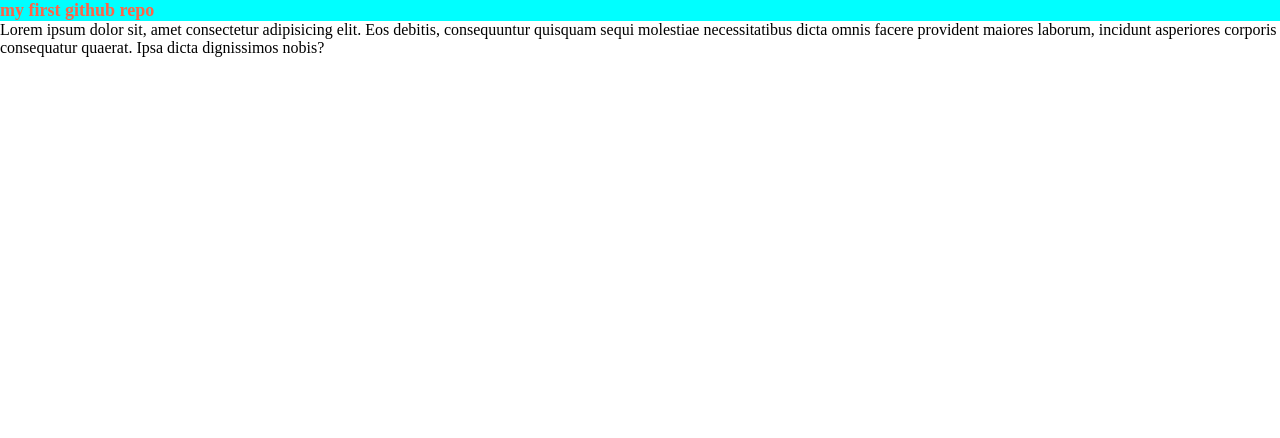
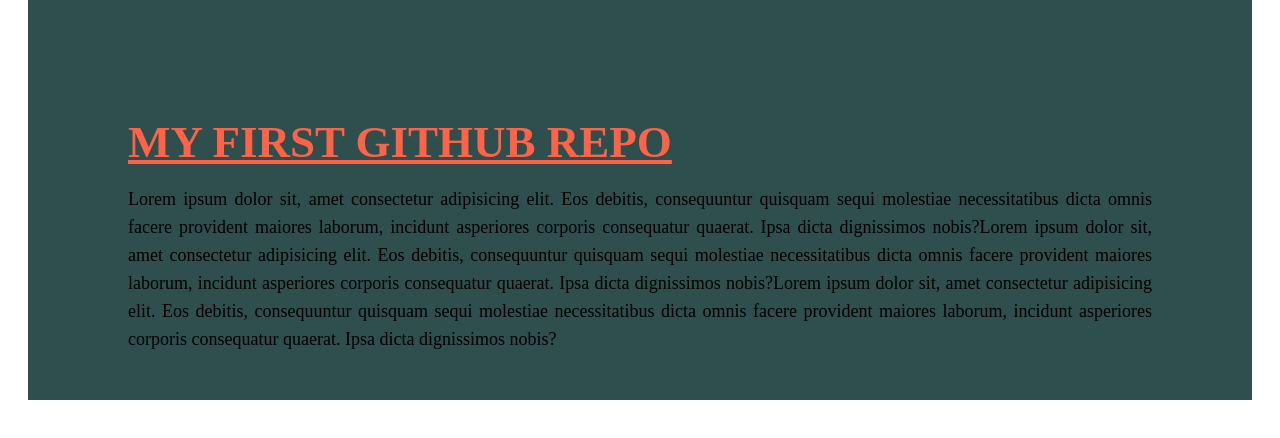
Before and after one commit to Rebeka08/my-frist-github-repo, a plain HTML site: page index.html in a window 1280 px wide. Drawn offline with Linux system fonts and the light colour scheme.

Commit message:
html and css added

```diff
--- a/index.html
+++ b/index.html
@@ -7,8 +7,11 @@
     <link rel="stylesheet" href="style.css">
 </head>
 <body>
-    <h3>my first github repo</h3>
-    <p>Lorem ipsum dolor sit, amet consectetur adipisicing elit. Eos debitis, consequuntur quisquam sequi molestiae necessitatibus dicta omnis facere provident maiores laborum, incidunt asperiores corporis consequatur quaerat. Ipsa dicta dignissimos nobis?</p>
+    <div class="gitto">
+        <h3>my first github repo</h3>
+        <p>Lorem ipsum dolor sit, amet consectetur adipisicing elit. Eos debitis, consequuntur quisquam sequi molestiae necessitatibus dicta omnis facere provident maiores laborum, incidunt asperiores corporis consequatur quaerat. Ipsa dicta dignissimos nobis?Lorem ipsum dolor sit, amet consectetur adipisicing elit. Eos debitis, consequuntur quisquam sequi molestiae necessitatibus dicta omnis facere provident maiores laborum, incidunt asperiores corporis consequatur quaerat. Ipsa dicta dignissimos nobis?Lorem ipsum dolor sit, amet consectetur adipisicing elit. Eos debitis, consequuntur quisquam sequi molestiae necessitatibus dicta omnis facere provident maiores laborum, incidunt asperiores corporis consequatur quaerat. Ipsa dicta dignissimos nobis?</p>
+    </div>
+
 
 </body>
 </html>
--- a/style.css
+++ b/style.css
@@ -3,8 +3,24 @@
     padding: 0;
 
 }
+.gitto{
+    width: 80%;
+    height: 200px;
+    background-color: darkslategray;
+    margin: 0 auto;
+    padding: 100px ;
+
+}
 h3{
-    font-size: large;
+    font-size: 45px;
+    line-height: 85px;
     color: tomato;
-    background-color: aqua;
+    text-transform: uppercase;
+    text-decoration: underline;
+
 }
+p{
+    font-size: 18px;
+    line-height: 28px;
+    text-align: justify;
+}
```
